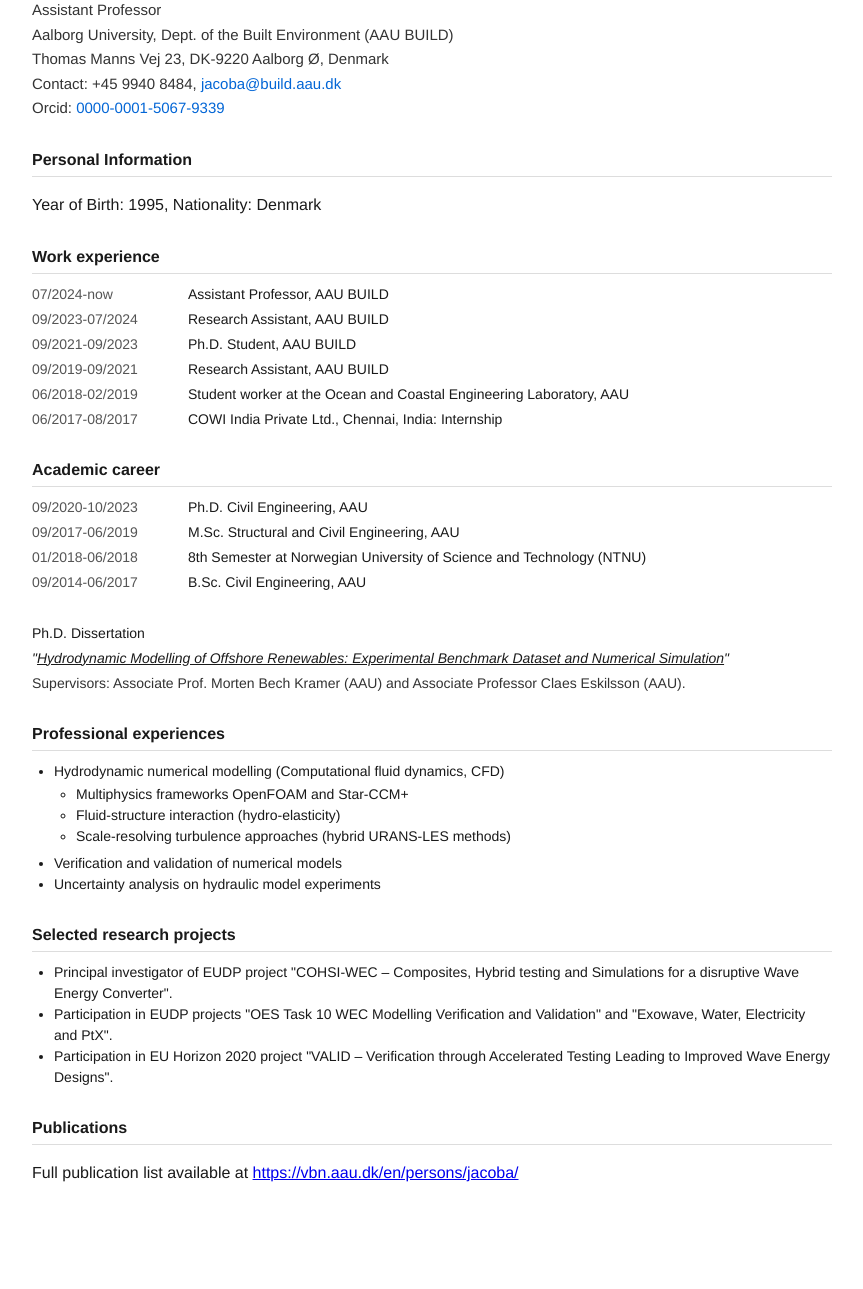
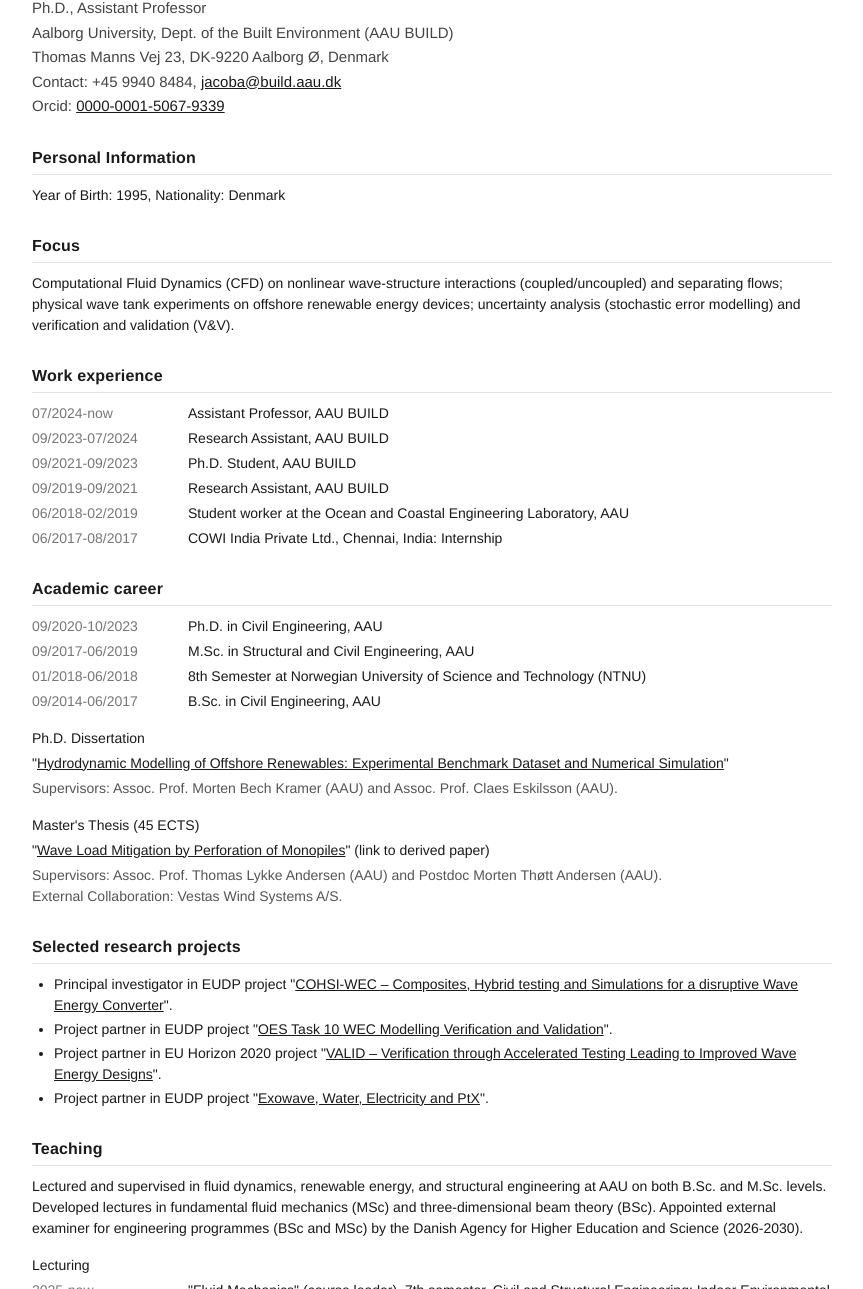
Before and after one commit to jacobaandersen/jacobaandersen.github.io, a plain HTML site: page cv.html in a window 1280 px wide. Shown: the part 175-1464 px from the top of the page, without its empty margins (208-1071 px from the left). Drawn offline with Linux system fonts and the light colour scheme.

Commit message:
Enhance CV layout and styling for improved readability and presentation

```diff
--- a/cv.html
+++ b/cv.html
@@ -2,15 +2,27 @@
 <html lang="en">
 <head>
   <meta charset="UTF-8">
+  <meta name="viewport" content="width=device-width, initial-scale=1">
   <title>Jacob Andersen - CV</title>
   <style>
     body {
       font-family: 'Helvetica Neue', 'Segoe UI', Arial, sans-serif;
+      font-size: 14px;
+      line-height: 1.5;
       color: #1a1a1a;
       max-width: 800px;
       margin: 0 auto;
       padding: 50px 20px 80px 20px;
-      line-height: 1.5;
+    }
+    p {
+      margin: 0;
+    }
+    a {
+      color: #1a1a1a;
+      text-decoration: underline;
+    }
+    a:hover {
+      color: #bb5b17;
     }
     .home-link {
       display: inline-block;
@@ -20,104 +32,90 @@
       letter-spacing: 0.2px;
       color: #bb5b17;
       text-decoration: none;
-      border-bottom: 1px solid transparent;
-      transition: border-color 0.2s;
     }
     .home-link:hover {
-      border-bottom-color: #bb5b17;
+      text-decoration: underline;
+    }
+    .eyebrow {
+      font-size: 13px;
+      color: #777;
+      margin-bottom: 10px;
     }
     h1 {
       font-size: 24px;
       font-weight: 600;
+      letter-spacing: 0.2px;
       margin: 0 0 4px 0;
     }
-    .eyebrow {
-      font-size: 13px;
-      color: #666;
-      margin-bottom: 10px;
-    }
-    .contact, .role {
+    .role, .contact {
       font-size: 15px;
       margin: 2px 0;
-      color: #333;
-    }
-    .contact a {
-      color: #0366d6;
-      text-decoration: none;
-    }
-    .contact a:hover {
-      text-decoration: underline;
+      color: #444;
     }
     h2.section {
       font-size: 16px;
       font-weight: 600;
-      border-bottom: 1px solid #ddd;
+      letter-spacing: 0.2px;
+      border-bottom: 1px solid #e3e3e3;
       padding-bottom: 4px;
-      margin-top: 28px;
-      margin-bottom: 10px;
+      margin: 28px 0 10px 0;
     }
     .entry-row {
       display: flex;
       gap: 16px;
       margin: 4px 0;
-      font-size: 14px;
     }
     .entry-date {
       flex: 0 0 140px;
-      color: #555;
+      color: #777;
     }
     ul {
       margin: 6px 0;
       padding-left: 22px;
-      font-size: 14px;
+    }
+    li {
+      margin: 3px 0;
     }
     ul ul {
       margin-top: 2px;
     }
     .dissertation {
-      margin: 6px 0 0 0;
-    }
-    .diss-label {
-      font-size: 14px;
-      font-weight: 400;
-      color: #1a1a1a;
-      margin: 0 0 4px 0;
+      margin-top: 16px;
     }
     .diss-title {
-      font-style: italic;
-      font-size: 14px;
-      margin: 0 0 4px 0;
+      margin: 4px 0;
     }
     .diss-sup {
-      font-size: 14px;
-      margin: 0;
-      color: #333;
+      color: #555;
     }
-    .accent-link {
-      color: #211a52;
-    }
-    .diss-link {
-      color: #1a1a1a;
-      text-decoration: underline;
-    }
-    .diss-link:hover {
-      color: #bb5b17;
+    @media (max-width: 560px) {
+      .entry-row {
+        flex-direction: column;
+        gap: 0;
+        margin-bottom: 6px;
+      }
+      .entry-date {
+        flex: none;
+      }
     }
   </style>
 </head>
 <body>
   <a class="home-link" href="index.html">← jcobandersen.dk</a>
 
-  <div class="eyebrow">Short Curriculum Vitae of</div>
-  <h1>Jacob Andersen, Ph.D.</h1>
-  <p class="role">Assistant Professor</p>
+  <p class="eyebrow">Short Curriculum Vitae of</p>
+  <h1>Jacob Andersen</h1>
+  <p class="role">Ph.D., Assistant Professor</p>
   <p class="role">Aalborg University, Dept. of the Built Environment (AAU BUILD)</p>
   <p class="role">Thomas Manns Vej 23, DK-9220 Aalborg Ø, Denmark</p>
   <p class="contact">Contact: +45 9940 8484, <a href="mailto:jacoba@build.aau.dk">jacoba@build.aau.dk</a></p>
-  <p class="contact">Orcid: <a class="accent-link" href="https://orcid.org/0000-0001-5067-9339" target="_blank">0000-0001-5067-9339</a></p>
+  <p class="contact">Orcid: <a href="https://orcid.org/0000-0001-5067-9339" target="_blank">0000-0001-5067-9339</a></p>
 
   <h2 class="section">Personal Information</h2>
   <p>Year of Birth: 1995, Nationality: Denmark</p>
+
+  <h2 class="section">Focus</h2>
+  <p>Computational Fluid Dynamics (CFD) on nonlinear wave-structure interactions (coupled/uncoupled) and separating flows; physical wave tank experiments on offshore renewable energy devices;  uncertainty analysis (stochastic error modelling) and verification and validation (V&V).</p>
 
   <h2 class="section">Work experience</h2>
   <div class="entry-row"><span class="entry-date">07/2024-now</span><span>Assistant Professor, AAU BUILD</span></div>
@@ -128,37 +126,62 @@
   <div class="entry-row"><span class="entry-date">06/2017-08/2017</span><span>COWI India Private Ltd., Chennai, India: Internship</span></div>
 
   <h2 class="section">Academic career</h2>
-  <div class="entry-row"><span class="entry-date">09/2020-10/2023</span><span>Ph.D. Civil Engineering, AAU</span></div>
-  <div class="entry-row"><span class="entry-date">09/2017-06/2019</span><span>M.Sc. Structural and Civil Engineering, AAU</span></div>
+  <div class="entry-row"><span class="entry-date">09/2020-10/2023</span><span>Ph.D. in Civil Engineering, AAU</span></div>
+  <div class="entry-row"><span class="entry-date">09/2017-06/2019</span><span>M.Sc. in Structural and Civil Engineering, AAU</span></div>
   <div class="entry-row"><span class="entry-date">01/2018-06/2018</span><span>8th Semester at Norwegian University of Science and Technology (NTNU)</span></div>
-  <div class="entry-row"><span class="entry-date">09/2014-06/2017</span><span>B.Sc. Civil Engineering, AAU</span></div>
+  <div class="entry-row"><span class="entry-date">09/2014-06/2017</span><span>B.Sc. in Civil Engineering, AAU</span></div>
 
   <div class="dissertation">
-    <br>
-    <p class="diss-label">Ph.D. Dissertation</p>
-    <p class="diss-title">"<a class="diss-link" href="https://vbn.aau.dk/en/publications/hydrodynamic-modelling-of-offshore-renewables-experimental-benchm/" target="_blank">Hydrodynamic Modelling of Offshore Renewables: Experimental Benchmark Dataset and Numerical Simulation</a>"</p>
-    <p class="diss-sup">Supervisors: Associate Prof. Morten Bech Kramer (AAU) and Associate Professor Claes Eskilsson (AAU).</p>
+    <p>Ph.D. Dissertation</p>
+    <p class="diss-title">"<a href="https://vbn.aau.dk/en/publications/hydrodynamic-modelling-of-offshore-renewables-experimental-benchm/" target="_blank">Hydrodynamic Modelling of Offshore Renewables: Experimental Benchmark Dataset and Numerical Simulation</a>"</p>
+    <p class="diss-sup">Supervisors: Assoc. Prof. Morten Bech Kramer (AAU) and Assoc. Prof. Claes Eskilsson (AAU).</p>
   </div>
 
-  <h2 class="section">Professional experiences</h2>
-  <ul>
-    <li>Hydrodynamic numerical modelling (Computational fluid dynamics, CFD)
-      <ul>
-        <li>Multiphysics frameworks OpenFOAM and Star-CCM+</li>
-        <li>Fluid-structure interaction (hydro-elasticity)</li>
-        <li>Scale-resolving turbulence approaches (hybrid URANS-LES methods)</li>
-      </ul>
-    </li>
-    <li>Verification and validation of numerical models</li>
-    <li>Uncertainty analysis on hydraulic model experiments</li>
-  </ul>
+  <div class="dissertation">
+    <p>Master's Thesis (45 ECTS)</p>
+    <p class="diss-title">"<a href="https://vbn.aau.dk/en/publications/wave-load-mitigation-by-perforation-of-monopiles/" target="_blank">Wave Load Mitigation by Perforation of Monopiles</a>" (link to derived paper)</p>
+    <p class="diss-sup">Supervisors: Assoc. Prof. Thomas Lykke Andersen (AAU) and Postdoc Morten Thøtt Andersen (AAU).</p>
+    <p class="diss-sup">External Collaboration: Vestas Wind Systems A/S.</p>
+  </div>
 
   <h2 class="section">Selected research projects</h2>
   <ul>
-    <li>Principal investigator of EUDP project "COHSI-WEC – Composites, Hybrid testing and Simulations for a disruptive Wave Energy Converter".</li>
-    <li>Participation in EUDP projects "OES Task 10 WEC Modelling Verification and Validation" and "Exowave, Water, Electricity and PtX".</li>
-    <li>Participation in EU Horizon 2020 project "VALID – Verification through Accelerated Testing Leading to Improved Wave Energy Designs".</li>
+    <li>Principal investigator in EUDP project "<a href="https://vbn.aau.dk/en/projects/composites-hybrid-testing-and-simulations-for-a-disruptive-wave-e/" target="_blank">COHSI-WEC – Composites, Hybrid testing and Simulations for a disruptive Wave Energy Converter</a>".</li>
+    <li>Project partner in EUDP project "<a href="https://eudp.dk/en/projects/iea-oes-task-10-fase-iii-wec-modellering" target="_blank">OES Task 10 WEC Modelling Verification and Validation</a>".</li>
+    <li>Project partner in EU Horizon 2020 project "<a href="https://cordis.europa.eu/project/id/101006927" target="_blank">VALID – Verification through Accelerated Testing Leading to Improved Wave Energy Designs</a>".</li>
+    <li>Project partner in EUDP project "<a href="https://eudp.dk/en/projects/exowave-water-electricity-and-ptx" target="_blank">Exowave, Water, Electricity and PtX</a>".</li>
   </ul>
+
+  <h2 class="section">Teaching</h2>
+  <p>Lectured and supervised in fluid dynamics, renewable energy, and structural engineering at AAU on both B.Sc. and M.Sc. levels. Developed lectures in fundamental fluid mechanics (MSc) and three-dimensional beam theory (BSc). Appointed external examiner for engineering programmes (BSc and MSc) by the Danish Agency for Higher Education and Science (2026-2030).</p>
+
+  <div class="dissertation">
+    <p>Lecturing</p>
+    <div class="entry-row"><span class="entry-date">2025-now</span><span>"Fluid Mechanics" (course leader), 7th semester, Civil and Structural Engineering; Indoor Environmental and Energy Engineering, M.Sc. Programs, AAU. Online teaching material: <a href="https://slides.jcobandersen.dk" target="_blank">slides.jcobandersen.dk</a></span></div>
+    <div class="entry-row"><span class="entry-date">2022-now</span><span>"Renewable Energy Structures: Wind Turbines and Wave Energy Devices", 9th semester, Civil and Structural Engineering, M.Sc. Program, AAU.</span></div>
+    <div class="entry-row"><span class="entry-date">2024</span><span>"Continuum Mechanics, Three-Dimensional Beam Theory, and Stability" (course leader), 5th semester, Civil Engineering, B.Sc. Program, AAU.</span></div>
+
+    <div class="entry-row"><span class="entry-date">2022</span><span>"OpenFOAM Days", voluntary student activity for BSc and MSc engineering students, AAU.</span></div>
+  </div>
+
+  <div class="dissertation">
+    <p>Supervision</p>
+    <div class="entry-row"><span class="entry-date">2025-2026</span><span>"Breaking Wave Loads on Monopiles and Intermediate Platforms for Offshore Wind Turbines", long M.Sc. thesis (45 ECTS), Civil and Structural Engineering, AAU.</span></div>
+    <div class="entry-row"><span class="entry-date">2024-2025</span><span>"Analysis of Rigid and Flexible Sails in an Oscillating Wave Surge Converter", long M.Sc. thesis (45 ECTS), Civil and Structural Engineering, AAU.</span></div>
+    <div class="entry-row"><span class="entry-date">2022-2023</span><span>"High Fidelity Numerical Modelling of a Partly Submerged Sphere", long M.Sc. thesis (45 ECTS), Civil and Structural Engineering, AAU.</span></div>
+    <div class="entry-row"><span class="entry-date">2020-now</span><span>Multiple semester projects, B.Sc. and M.Sc., Civil Engineering/Civil and Structural Engineering, AAU.</span></div>
+  </div>
+
+  <div class="dissertation">
+    <p>External examination</p>
+    <div class="entry-row"><span class="entry-date">2026</span><span>"Investigation of Aortic Annuloplasty using Fluid Structure Interaction Simulations", MSc thesis (30 ECTS), Mechanical Engineering, AU (supervisor Monica Colombo)</span></div>
+    <div class="entry-row"><span class="entry-date">2026</span><span>"Haemodynamic Assessment of Turner Syndrome Aorta: Development of a Patient-Specific Computational Fluid Dynamics Model", MSc thesis (30 ECTS), Mechanical Engineering, AU (supervisor Monica Colombo)</span></div>
+  </div>
+
+  <div class="dissertation">
+    <p>Pedagogical training</p>
+    <div class="entry-row"><span class="entry-date">2024</span><span>University Pedagogy Program, "Redesigning Lectures for an Engineering Course in a Hybrid Physical-Online Classroom Setting", department supervisor Thomas Lykke Andersen (AAU BUILD) and pedagogical supervisor Jette Egelund Holgaard (AAU Learning Lab).</span></div>
+  </div>
 
   <h2 class="section">Publications</h2>
   <p>Full publication list available at <a href="https://vbn.aau.dk/en/persons/jacoba/" target="_blank">https://vbn.aau.dk/en/persons/jacoba/</a></p>
```
